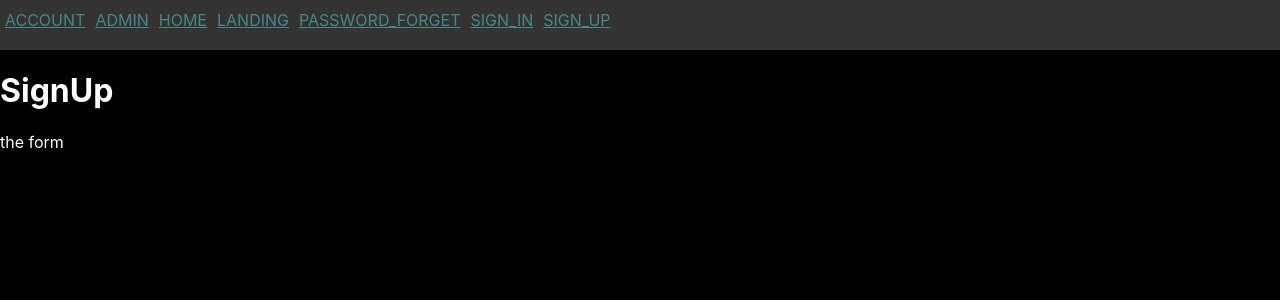
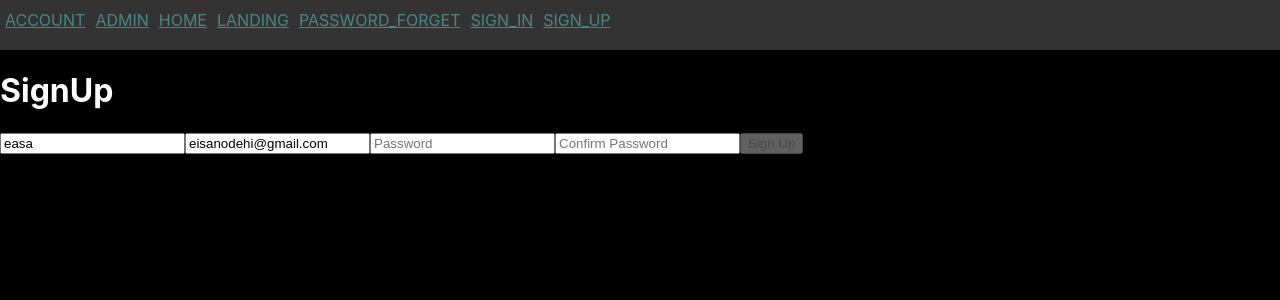
Before and after one commit to easa/theMovieReview, a React (Create React App) app: page /signup in a window 1280 px wide. Shown: the top 300 px of the page. Built offline with nearby package versions, Linux system fonts and the light colour scheme.

Commit message:
complete signup

```diff
--- a/src/App.jsx
+++ b/src/App.jsx
@@ -1,12 +1,15 @@
 import React from 'react';
 import { BrowserRouter as Router } from 'react-router-dom';
 import Navigation from './component/route/nav.jsx';
+import Firebase, { FirebaseContext } from './component/firebase'
 import './App.css'
 
 const App = () => (
-  <Router>
-    <Navigation />
-  </Router>
+  <FirebaseContext.Provider value={new Firebase()}>
+    <Router>
+      <Navigation />
+    </Router>
+  </FirebaseContext.Provider>
 );
 
 export default App;
--- a/src/component/route/contentSwitch.jsx
+++ b/src/component/route/contentSwitch.jsx
@@ -1,6 +1,6 @@
 import React from 'react';
 import { Route, Switch } from 'react-router-dom';
-import Signup from '../signup/signup'
+import Signup from '../signup/signup.jsx'
 import Signin from '../signin/signin'
 
 const ContentSwitchy = () => (<Switch>
--- a/src/component/signin/signin.jsx
+++ b/src/component/signin/signin.jsx
@@ -1,6 +1,6 @@
 import React from 'react';
 
-import  { FirebaseContext } from '../firebase/index';
+import { FirebaseContext } from '../firebase/index';
 
 const SignIn = () => (
   <FirebaseContext.Consumer>
--- a/src/component/signup/signup.js
+++ /dev/null
@@ -1,26 +0,0 @@
-import React, { Component } from 'react';
-import { Link } from 'react-router-dom';
-
-import * as ROUTES from '../route/route'
-
-const SignUpPage = () => (
-  <div>
-    <h1>SignUp</h1>
-    <SignUpForm />
-  </div>
-);
-
-const SignUpForm =(props)=> {
-  const onSubmit = event => {  }
-  return (<form onSubmit={onSubmit}>the form</form>)
-}
-
-const SignUpLink = () => (
-  <p>
-    Don't have an account? <Link to={ROUTES.SIGN_UP}>Sign Up</Link>
-  </p>
-)
-
-export default SignUpPage
-
-export { SignUpForm, SignUpLink }
--- /dev/null
+++ b/src/component/signup/signup.jsx
@@ -0,0 +1,90 @@
+import React, { useState } from 'react';
+import { Link, Redirect } from 'react-router-dom';
+import * as ROUTES from '../route/route'
+import { FirebaseContext } from '../firebase'
+
+const SignUpPage = () => {
+  const firebase = React.useContext( FirebaseContext   )
+  const INITIAL_STATE = {
+    username: 'easa',
+    email: 'eisanodehi@gmail.com',
+    passwordOne: '',
+    passwordTwo: '',
+    error: null,
+  }
+  const [state,setState] = useState(INITIAL_STATE)
+  const onSubmit = event => {
+    event.preventDefault();
+    const { username, email, passwordOne } = state;
+    firebase
+      .doCreateUserWithEmailAndPassword(email, passwordOne)
+      .then(authUser => {
+        setState({ ...INITIAL_STATE, redirect: '/' });
+      })
+      .catch(error => {
+        setState({ ...state, error });
+    });
+  }
+  const onChange = event => {
+    console.log(state.passwordOne)
+    setState({ ...state, [event.target.name]: event.target.value })
+  }
+  if (state.redirect) {
+    return <Redirect to={state.redirect} />
+  }
+  return (<div>
+    <h1>SignUp</h1>
+     <SignUpForm {...state} onChange={onChange} onSubmit={onSubmit} />
+  </div>)
+}
+
+const SignUpForm = ({ username, email, passwordOne, passwordTwo, error, onChange, onSubmit }) => {
+  console.log('username: ', username, '---------- onchange: ' , onChange)
+  const isInvalid =
+    passwordOne === '' ||
+    passwordOne !== passwordTwo ||
+    email === '' ||
+    username === '';
+  return (<form onSubmit={onSubmit}>
+    <input
+      name="username"
+      value={username}
+      onChange={onChange}
+      type="text"
+      placeholder="Full Name"
+    />
+    <input
+      name="email"
+      value={email}
+      onChange={onChange}
+      type="text"
+      placeholder="Email Address"
+    />
+    <input
+      name="passwordOne"
+      value={passwordOne}
+      onChange={onChange}
+      type="password"
+      placeholder="Password"
+    />
+    <input
+      name="passwordTwo"
+      value={passwordTwo}
+      onChange={onChange}
+      type="password"
+      placeholder="Confirm Password"
+    />
+    <button disabled={isInvalid} type="submit">Sign Up</button>
+    {error && <p>{error.message}</p>}
+  </form>)
+}
+
+const SignUpLink = () => (
+  <p>
+    Don't have an account? <Link to={ROUTES.SIGN_UP}>Sign Up</Link>
+  </p>
+)
+
+export default SignUpPage
+
+export { SignUpForm, SignUpLink }
```
